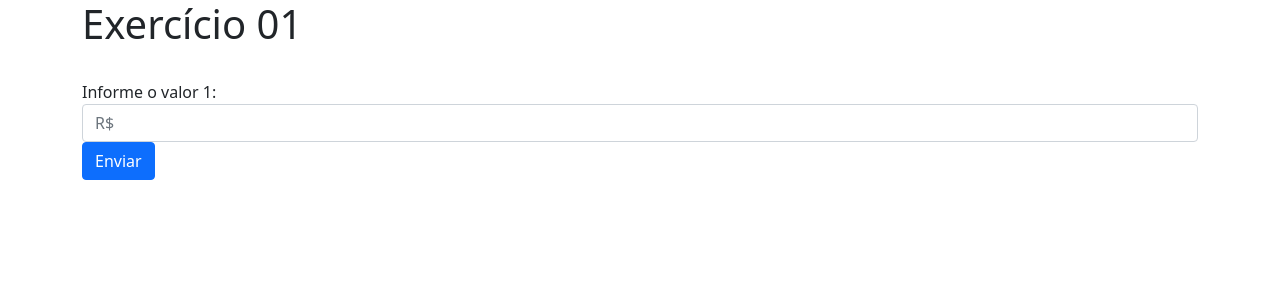
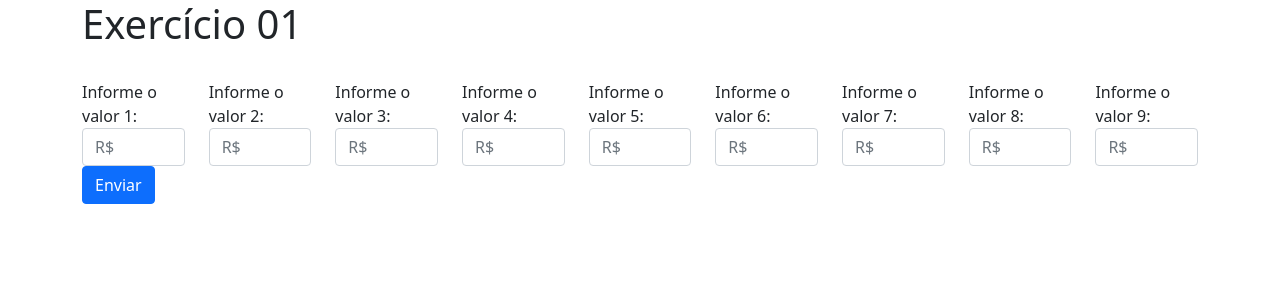
Before and after one commit to LordAkuos/EletivaI-LinguagemProgramacaoIV, a PHP site: page / in a window 1280 px wide. Shown: the top 300 px of the page. Run offline with PHP 8.4, Linux system fonts and the light colour scheme.

Commit message:
Update index.php

```diff
--- a/Aula1603/Lista2/Exer1/index.php
+++ b/Aula1603/Lista2/Exer1/index.php
@@ -15,10 +15,16 @@
         <br>
         <form action="resultado.php" method="POST">
             <div class="row">
-                <div class="col">
-                    <label for="valor1" class="label-control">Informe o valor 1:</label>
-                    <input type="number" name="valor1" placeholder="R$ " id="valor1" class="form-control">
-                </div>
+                <?php
+                    for ($i=1; $i < 10; $i++) {
+                ?>
+                    <div class="col">
+                        <label for="valor<?= $i ?>" class="label-control">Informe o valor <?= $i ?>:</label>
+                        <input type="number" name="valor<?= $i ?>" placeholder="R$ " id="valor<?= $i ?>" class="form-control">
+                    </div>
+                <?php
+                    }
+                ?>
             </div>
             <div class="row">
                 <div class="col">
```
